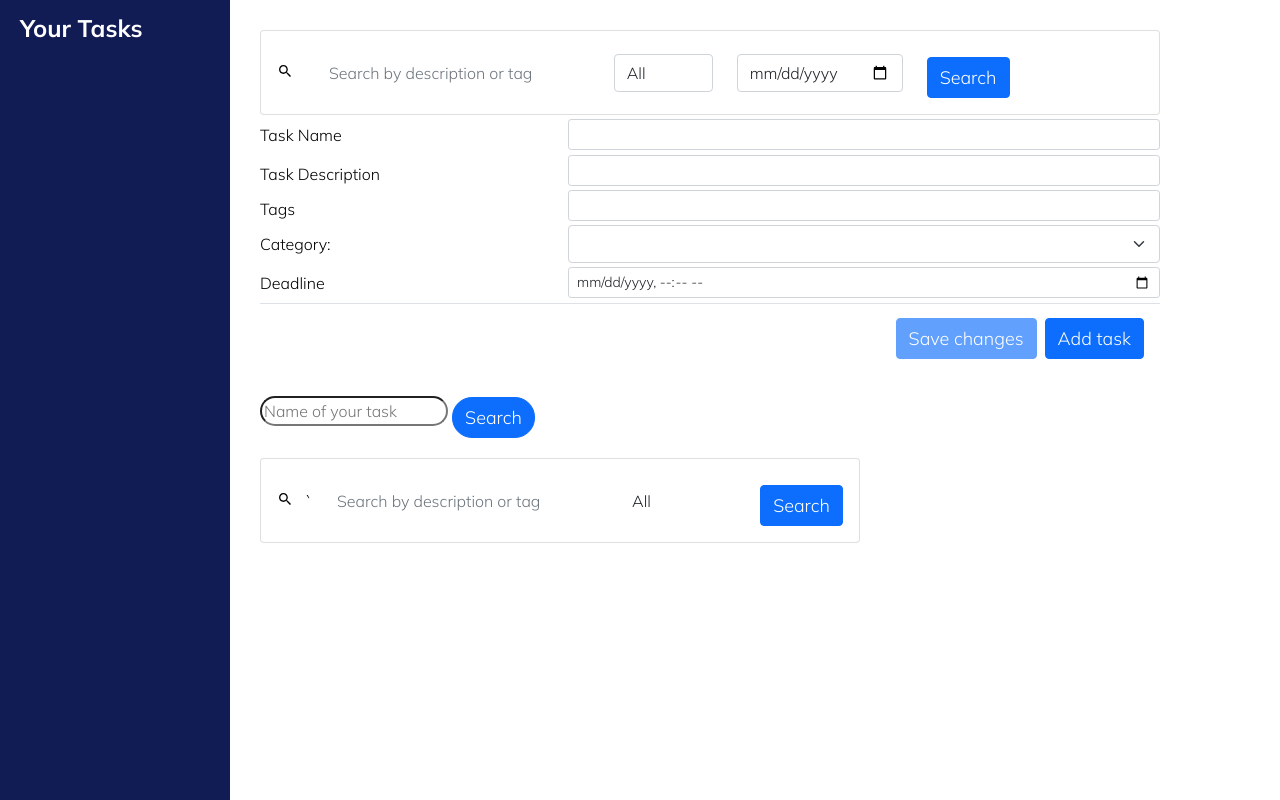
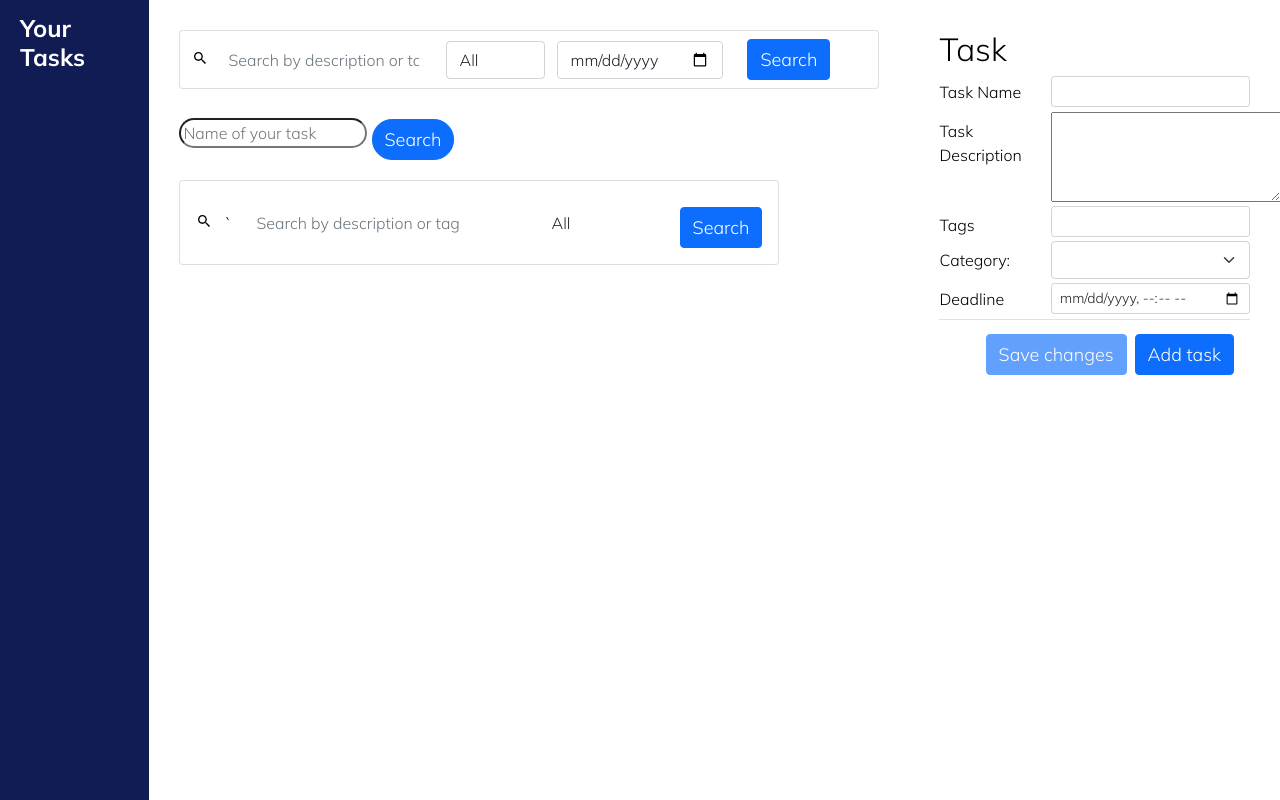
Before and after one commit to kevca87/UCB_IS_FinalProject_YourTasks, a website built with Parcel: page index.html in a window 1280 px wide. Built offline with nearby package versions, Linux system fonts and the light colour scheme.

Commit message:
reajuste UI

```diff
--- a/css/styles.css
+++ b/css/styles.css
@@ -26,7 +26,7 @@ h4{
 
 #sidebar-container{
     min-height: 100vh;
-    width: 230px;
+    width: 180px;
 }
 #sidebar-container .logo{
     padding: .875rem 1.25rem;
--- a/index.html
+++ b/index.html
@@ -44,19 +44,18 @@
 
         <section>
             <!--Search bar for description or tags-->
-
             <div class="col-12 col-md-10 col-lg-8">
-                <form class="card card-sm" id="search-form" style="width: 900px;">
-                    <div class="card-body row no-gutters align-items-center">
-                        <div class="col-auto">
+                <form class="card card-sm" id="search-form" style="width: 700px;">
+                    <div class="card-body row no-gutters align-items-center px-3 py-2">
+                        <div class="col-auto px-2">
                             <ion-icon name="search"></ion-icon>
                         </div>
                         <!--end of col-->
-                        <div class="col-4">
+                        <div class="col-4 p-0">
                             <input class="form-control form-control-borderless" id="search-input" type="search" placeholder="Search by description or tag">
                         </div>
                         <!--end of col-->
-                        <div class="col-auto">
+                        <div class="col-auto p-0">
                             <select class="form-control form-control-select" id="category-input">
                                 <option value="All">All</option>
                                 <option value="University">University</option>
@@ -69,75 +68,20 @@
                         </div>
                         <!--end of col-->
                         <div class="col-auto">
-                            <button class="btn btn-primary" id="btnSearch" type="submit">Search</button>
+                            <button class="btn btn-primary mt-0" id="btnSearch" type="submit">Search</button>
                         </div>
                         <!--end of col-->
                     </div>
                 </form>
             </div>
 
-
-            <form id="formTasks">
-
-                <div class="form-group my-1 row">
-                    <label for="task-name-input" class="col-form-label py-1 col-sm-4">Task Name</label>
-                    <div class="col-sm-8">
-                        <input type="text" class="form-control form-control-sm" id="task-name-input">
-                    </div>
-                </div>
-
-                <div class="form-group my-1 row">
-
-                    <label for="task-description-input"
-                        class="col-form-label pb-0 col-sm-4">Task Description</label>
-                    <div class="col-sm-8">
-                        <input class="form-control form-control-sm" id="task-description-input">
-                    </div>
-                </div>
-
-                <div class="form-group my-1 row">
-
-                    <label for="task-tags-input"
-                        class="col-form-label pb-0 col-sm-4">Tags</label>
-                    <div class="col-sm-8">
-                        <input class="form-control form-control-sm" id="task-tags-input">
-                    </div>
-                </div>
-
-                <div class="form-group my-1 row">
-                    <label for="category-select"
-                        class="col-form-label pb-0 col-sm-4">Category: </label>
-                    <div class="col-sm-8">
-                        <select id="category-select" class="form-select" aria-label="Default select example">
-                            <option selected></option>
-                            <option value="University">University</option>
-                            <option value="Personal">Personal</option>
-                        </select>
-                    </div>
-
-                </div>
-                <div class="form-group my-1 row">
-                    <label for="task-deadline-input" class="col-form-label py-1 col-sm-4">Deadline</label>
-                    <div class="col-sm-8">
-                        <input type="datetime-local" class="form-control form-control-sm" id="task-deadline-input">
-                    </div>
-                </div>
-
-
-                <div class="modal-footer my-0 py-1">
-                    <button id="edit-task" data-task-id="" type="button" class="btn btn-primary" disabled>Save changes</button>
-                    <button type="submit" id="btnSave" class="btn btn-primary">Add task</button>
-                </div>
-            </form>
-
-
              <!--Search bar for description or tags-->
-             <div class="search-bar-container">
+            <div class="search-bar-container">
                 <form action="submit">
                     <input id='search-by-name-bar' style="border-radius: 15px;" type="text" class="search-bar" placeholder="Name of your task">
                     <button id="bttn-search-by-name" class="btn btn-primary" style="border-radius: 20px;">Search</button>
                 </form>
-             </div>
+            </div>
 
             <form class="card card-sm" id="search-form" style=" width: 600px;">
                 <div class="card-body row no-gutters align-items-center">
@@ -173,6 +117,63 @@
 
         </section>
 
+        <section>
+
+            <h2>Task</h2>
+
+            <form id="formTasks">
+
+                <div class="form-group my-1 row">
+                    <label for="task-name-input" class="col-form-label py-1 col-sm-4">Task Name</label>
+                    <div class="col-sm-8">
+                        <input type="text" class="form-control form-control-sm" id="task-name-input">
+                    </div>
+                </div>
+
+                <div class="form-group my-1 row">
+
+                    <label for="task-description-input"
+                        class="col-form-label pb-0 col-sm-4">Task Description</label>
+                    <div class="col-sm-8" style="height: 90px;">
+                        <textarea name="task-description-input" id="task-description-input" cols="24.5" rows="3" style="margin: 0px; height: 100%; width: 230px;"></textarea>
+                    </div>
+                </div>
+
+                <div class="form-group my-1 row">
+                    <label for="task-tags-input"
+                        class="col-form-label pb-0 col-sm-4">Tags</label>
+                    <div class="col-sm-8">
+                        <input class="form-control form-control-sm" id="task-tags-input">
+                    </div>
+                </div>
+
+                <div class="form-group my-1 row">
+                    <label for="category-select"
+                        class="col-form-label pb-0 col-sm-4">Category: </label>
+                    <div class="col-sm-8">
+                        <select id="category-select" class="form-select" aria-label="Default select example">
+                            <option selected></option>
+                            <option value="University">University</option>
+                            <option value="Personal">Personal</option>
+                        </select>
+                    </div>
+
+                </div>
+                <div class="form-group my-1 row">
+                    <label for="task-deadline-input" class="col-form-label py-1 col-sm-4">Deadline</label>
+                    <div class="col-sm-8">
+                        <input type="datetime-local" class="form-control form-control-sm" id="task-deadline-input">
+                    </div>
+                </div>
+
+
+                <div class="modal-footer my-0 py-1">
+                    <button id="edit-task" data-task-id="" type="button" class="btn btn-primary" disabled>Save changes</button>
+                    <button type="submit" id="btnSave" class="btn btn-primary">Add task</button>
+                </div>
+            </form>
+        </section>
+
     </div>
 
     <!-- Bootstrap-->
```
Also changed, not shown: 1 other file.
